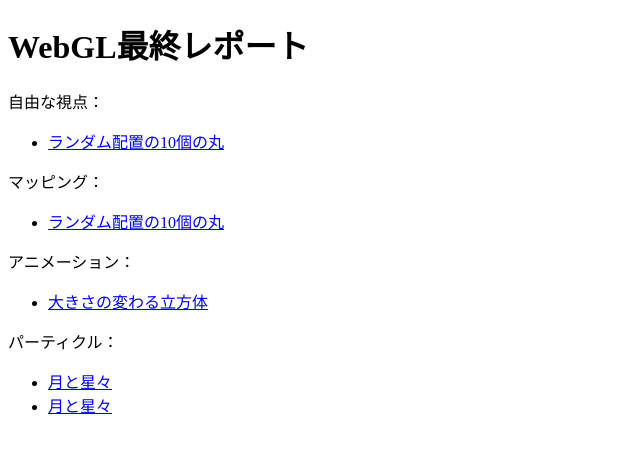
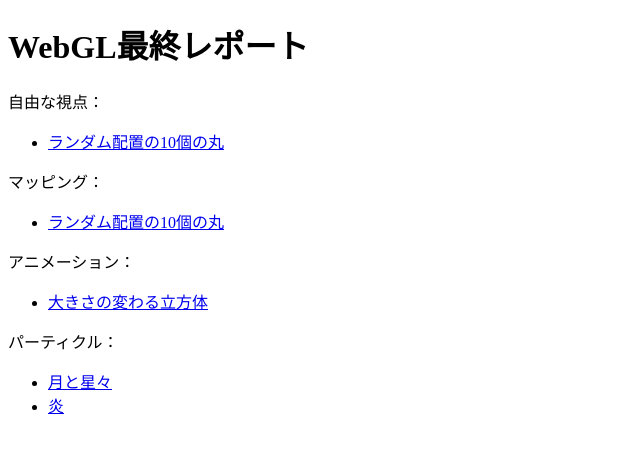
Before and after one commit to yonedakouki/2024CG.2, a plain HTML site: page index.html in a window 1280 px wide. Shown: the full height of the page, 0-640 px from the left. Drawn offline with Linux system fonts and the light colour scheme.

Commit message:
Update index.html

```diff
--- a/index.html
+++ b/index.html
@@ -28,7 +28,7 @@
     パーティクル：
     <ul>
         <li><a href="Moon.html">月と星々</a></li>
-        <li><a href="Moon.html">月と星々</a></li>
+        <li><a href="Fire.html">炎</a></li>
     </ul>
   </p>
 </body>
```
